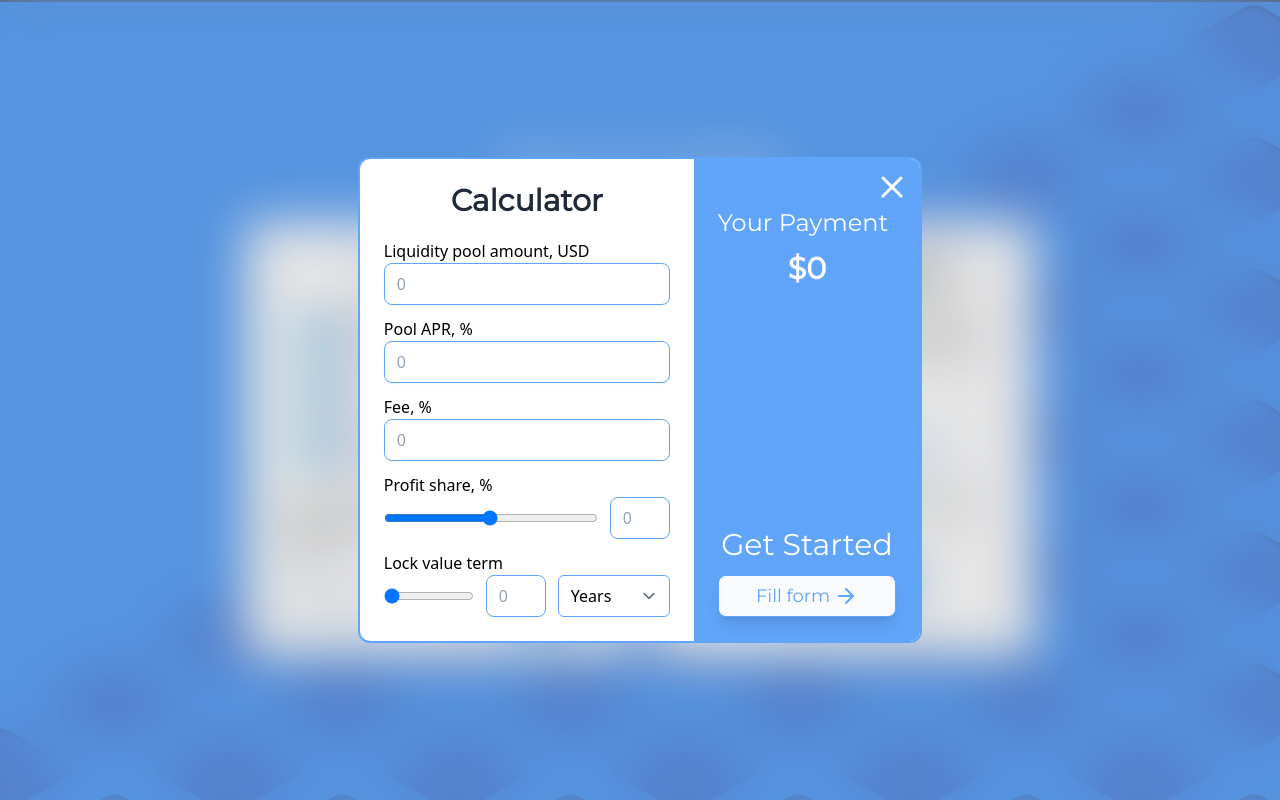
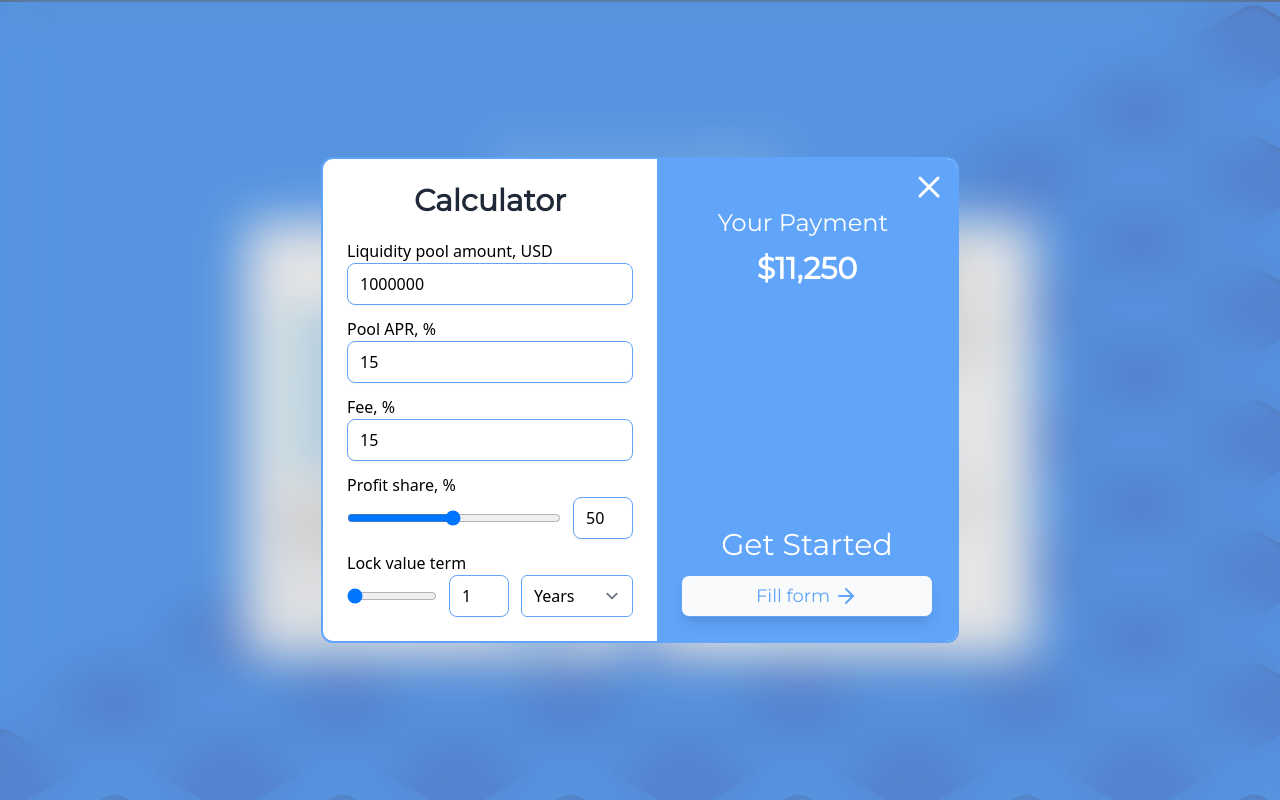
Before and after one commit to VadimLarinTech/vadim-website, a website built with Parcel: page src/index.html in a window 1280 px wide. Both pictures are taken after a click on the button "Virtual calculator". Shown: the part 824-1624 px from the top of the page. Built offline with nearby package versions, Linux system fonts and the light colour scheme.

Commit message:
ui(calculator): make it actually calculate

```diff
--- a/src/partials/calculator.html
+++ b/src/partials/calculator.html
@@ -35,8 +35,9 @@
           type="number"
           id="lpaInput"
           name="lpa"
-          class="w-full flex-auto px-3 py-2 bg-white border shadow-sm border-blue-400 placeholder-slate-400 focus:outline-none focus:border-sky-500 focus:ring-sky-500 block rounded-lg focus:ring-1"
+          class="w-full flex-auto px-3 py-2 bg-white border shadow-sm border-blue-400 placeholder-slate-400 focus:outline-none focus:border-sky-500 focus:ring-sky-500 block rounded-lg focus:ring-1 pr-px"
           placeholder="0"
+          value="1000000"
         />
       </div>
 
@@ -46,8 +47,9 @@
           type="number"
           id="paprInput"
           name="papr"
-          class="w-full flex-auto px-3 py-2 bg-white border shadow-sm border-blue-400 placeholder-slate-400 focus:outline-none focus:border-sky-500 focus:ring-sky-500 block rounded-lg focus:ring-1"
+          class="w-full flex-auto px-3 py-2 bg-white border shadow-sm border-blue-400 placeholder-slate-400 focus:outline-none focus:border-sky-500 focus:ring-sky-500 block rounded-lg focus:ring-1 pr-px"
           placeholder="0"
+          value="15"
         />
       </div>
 
@@ -58,8 +60,9 @@
           type="number"
           id="feeInput"
           name="fee"
-          class="w-full flex-auto px-3 py-2 bg-white border shadow-sm border-blue-400 placeholder-slate-400 focus:outline-none focus:border-sky-500 focus:ring-sky-500 block rounded-lg focus:ring-1"
+          class="w-full flex-auto px-3 py-2 bg-white border shadow-sm border-blue-400 placeholder-slate-400 focus:outline-none focus:border-sky-500 focus:ring-sky-500 block rounded-lg focus:ring-1 pr-px"
           placeholder="0"
+          value="15"
         />
       </div>
 
@@ -70,9 +73,10 @@
           <input
             type="number"
             name="ps"
-            class="flex-initial px-3 py-2 bg-white border shadow-sm border-blue-400 placeholder-slate-400 focus:outline-none focus:border-sky-500 focus:ring-sky-500 block rounded-lg focus:ring-1"
+            class="flex-initial px-3 py-2 bg-white border shadow-sm border-blue-400 placeholder-slate-400 focus:outline-none focus:border-sky-500 focus:ring-sky-500 block rounded-lg focus:ring-1 pr-px"
             style="width: 60px"
             placeholder="0"
+            value="50"
           />
         </div>
       </div>
@@ -84,12 +88,13 @@
           <input
             type="number"
             name="lvt"
-            class="flex-initial px-3 py-2 bg-white border shadow-sm border-blue-400 placeholder-slate-400 focus:outline-none focus:border-sky-500 focus:ring-sky-500 block rounded-lg focus:ring-1"
+            class="flex-initial px-3 py-2 bg-white border shadow-sm border-blue-400 placeholder-slate-400 focus:outline-none focus:border-sky-500 focus:ring-sky-500 block rounded-lg focus:ring-1 pr-px"
             style="width: 60px"
             placeholder="0"
+            value="1"
           />
           <select
-            name="years"
+            name="lvtType"
             class="rounded-md border border-blue-400 focus:outline-none focus:border-sky-500 focus:ring-sky-500"
           >
             <option selected value="365">Years</option>
@@ -100,7 +105,7 @@
       </div>
     </div>
 
-    <div class="flex flex-col justify-between p-6 bg-blue-400 text-center md:pt-12">
+    <div class="flex flex-col justify-between p-6 bg-blue-400 text-center md:pt-12 md:min-w-[300px]">
       <h3 class="flex flex-col justify-center gap-3 text-white mb-5">
         <span class="text-2xl mr-2">Your Payment</span>
         <span class="text-3xl font-bold" id="calculatorResult">$0</span>
--- a/src/scripts/calculator.ts
+++ b/src/scripts/calculator.ts
@@ -1,53 +1,80 @@
 import GuiDialog from './_dialog';
+import { onInit } from './_helpers';
 
-// new events
-const dialogClosing = ({ target: dialog }) => {
-  console.log('Dialog closing', dialog);
-};
+interface Values {
+  lpa: number;
+  papr: number;
+  fee: number;
+  psNumber: number;
+  psRange: number;
+  lvtNumber: number;
+  lvtRange: number;
+  lvtType: number;
+}
 
-const dialogClosed = ({ target: dialog }) => {
-  console.log('Dialog closed', dialog);
-  console.info('Dialog user action:', dialog.returnValue);
+const formatCurrency = new Intl.NumberFormat(undefined, {
+  style: 'currency',
+  currency: 'USD',
+  maximumFractionDigits: 0,
+});
 
-  if (dialog.returnValue === 'confirm') {
-    const dialogFormData = new FormData(dialog.querySelector('form'));
-    console.info('Dialog form data', Object.fromEntries(dialogFormData.entries()));
-    // handleFile(dialogFormData);
+onInit(() => {
+  const calculatorEl = document.querySelector('#calculatorDialog');
+  const form = calculatorEl.querySelector('form');
+  const inputEls = {
+    lpa: form.querySelector<HTMLInputElement>('input[name="lpa"]'),
+    papr: form.querySelector<HTMLInputElement>('input[name="papr"]'),
+    fee: form.querySelector<HTMLInputElement>('input[name="fee"]'),
+    psNumber: form.querySelector<HTMLInputElement>('input[type="number"][name="ps"]'),
+    psRange: form.querySelector<HTMLInputElement>('input[type="range"][name="ps"]'),
+    lvtNumber: form.querySelector<HTMLInputElement>('input[type="number"][name="lvt"]'),
+    lvtRange: form.querySelector<HTMLInputElement>('input[type="range"][name="lvt"]'),
+    lvtType: form.querySelector<HTMLSelectElement>('select[name="lvtType"]'),
+  };
+  const resultEl = calculatorEl.querySelector('#calculatorResult');
 
-    dialog.querySelector('form')?.reset();
+  inputEls.psRange.addEventListener('input', () => {
+    if (inputEls.psNumber.value !== inputEls.psRange.value) {
+      inputEls.psNumber.value = inputEls.psRange.value;
+    }
+  });
+  inputEls.psNumber.addEventListener('input', () => {
+    if (inputEls.psRange.value !== inputEls.psNumber.value) {
+      inputEls.psRange.value = inputEls.psNumber.value;
+    }
+  });
+  inputEls.lvtRange.addEventListener('input', () => {
+    if (inputEls.lvtNumber.value !== inputEls.lvtRange.value) {
+      inputEls.lvtNumber.value = inputEls.lvtRange.value;
+    }
+  });
+  inputEls.lvtNumber.addEventListener('input', () => {
+    if (inputEls.lvtRange.value !== inputEls.lvtNumber.value) {
+      inputEls.lvtRange.value = inputEls.lvtNumber.value;
+    }
+  });
+
+  form.addEventListener('input', () => calculate());
+
+  function calculate() {
+    const values = Object.keys(inputEls).reduce((acc, cur) => {
+      acc[cur] = +inputEls[cur].value;
+      return acc;
+    }, {}) as Values;
+    const result =
+      values.lpa *
+      (values.papr / 100 / 365) *
+      (values.fee / 100) *
+      (values.psNumber / 100) *
+      (values.lvtNumber * values.lvtType);
+    resultEl.innerHTML = formatCurrency.format(result);
   }
-};
 
-const dialogOpened = ({ target: dialog }) => {
-  console.log('Dialog open', dialog);
-};
+  calculate();
+});
 
-const dialogOpening = ({ target: dialog }) => {
-  console.log('Dialog opening', dialog);
-};
-
-const dialogRemoved = ({ target: dialog }) => {
-  // cleanup new/optional <dialog> events
-  dialog.removeEventListener('closing', dialogClosing);
-  dialog.removeEventListener('closed', dialogClosed);
-  dialog.removeEventListener('opening', dialogOpening);
-  dialog.removeEventListener('opened', dialogOpened);
-  dialog.removeEventListener('removed', dialogRemoved);
-
-  console.log('Dialog removed', dialog);
-};
-
-// SETUP
 document.querySelectorAll('dialog[modal-mode="mega"]').forEach(dialog => {
-  // sugar up <dialog> elements
   GuiDialog(dialog);
-
-  // new/optional <dialog> events to choose from
-  dialog.addEventListener('closing', dialogClosing);
-  dialog.addEventListener('closed', dialogClosed);
-  dialog.addEventListener('opening', dialogOpening);
-  dialog.addEventListener('opened', dialogOpened);
-  dialog.addEventListener('removed', dialogRemoved);
 });
 
 document.querySelectorAll('dialog[modal-mode="mini"]').forEach(dialog => {
```
